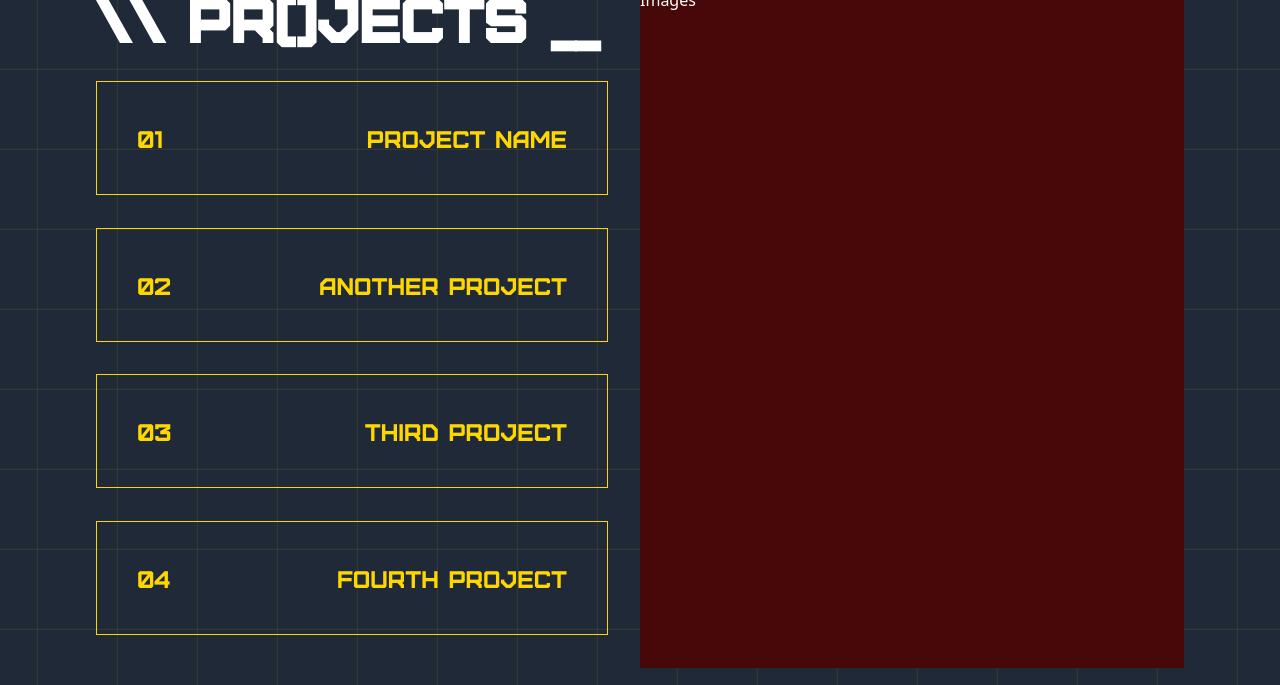
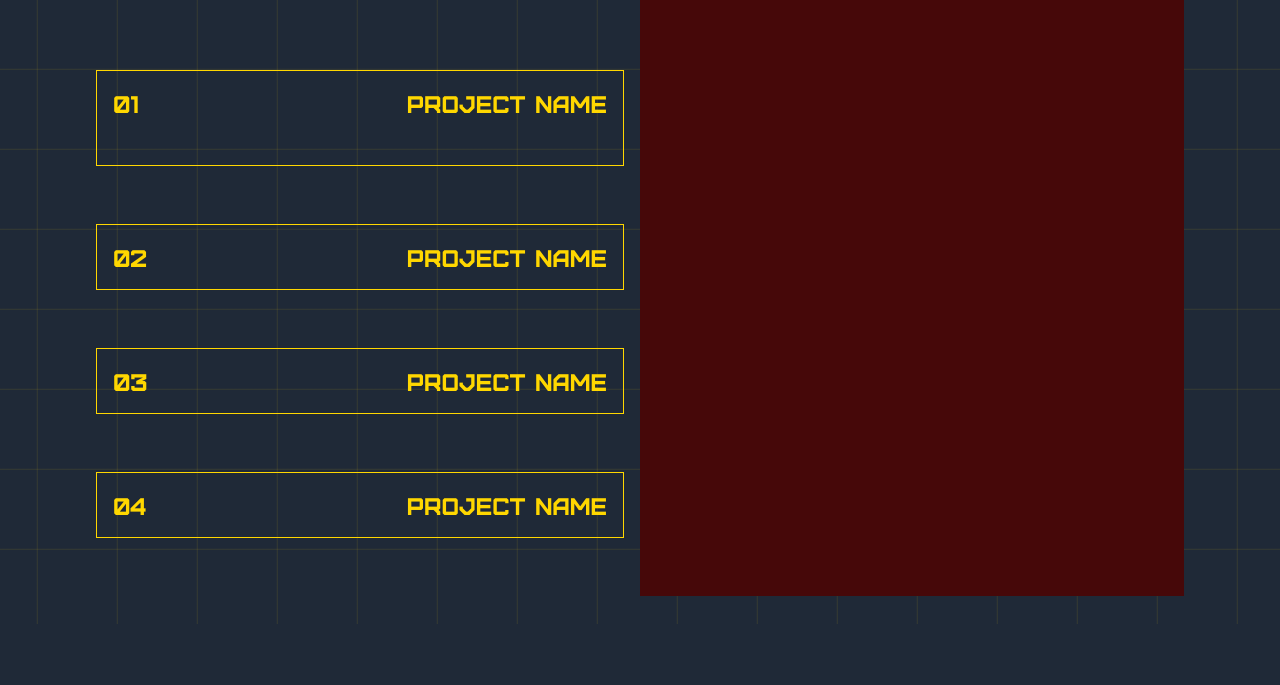
Before and after one commit to andy02chen/portfolio_site, a React (Vite) app in the folder portfolio/: page / in a window 1280 px wide. Shown: the part 1648-2333 px from the top of the page. After the commit the page ends 2272 px from the top, so only its background shows below. Built offline with nearby package versions, Linux system fonts and the light colour scheme; a web font is replaced by a local one.

Commit message:
Fixes to sections

```diff
--- a/portfolio/src/About.tsx
+++ b/portfolio/src/About.tsx
@@ -3,7 +3,7 @@ import background_img from './assets/about_me_background.jpg';
 
 export default function About() {
   return(
-    <section id="about_me" className="w-full min-h-[calc(100vh-73px)] lg:min-h-[calc(100vh-64px)]
+    <section id="about_me" className="w-full h-[calc(100vh-73px)] lg:h-[calc(100vh-64px)]
 flex items-center justify-center py-8">
       <div className="w-[85vw] h-[85vh] bg-[var(--light-blue)] border-1 border-[var(--yellow)]
       flex flex-col gap-4 3xl:gap-0">
--- a/portfolio/src/Home.tsx
+++ b/portfolio/src/Home.tsx
@@ -9,7 +9,7 @@ type HomeProps = {
 export default function Home({ setNav }: HomeProps) {
 
   return(
-    <section id='home' className="w-full min-h-[calc(100vh-73px)] lg:min-h-[calc(100vh-64px)]
+    <section id='home' className="w-full h-[calc(100vh-73px)] lg:h-[calc(100vh-64px)]
     flex flex-col lg:flex-row justify-center items-center">
       {/* Left Div */}
       <div className="w-full md:w-1/2 h-screen flex flex-1 items-center justify-center flex-col gap-4 md:gap-8 lg:gap-16
--- a/portfolio/src/Projects.tsx
+++ b/portfolio/src/Projects.tsx
@@ -14,27 +14,29 @@ export default function Projects() {
   return (
     <section
       id="projects"
-      className="w-full min-h-[calc(100vh-73px)] lg:min-h-[calc(100vh-64px)] flex items-center justify-center"
+      className="w-full h-[calc(100vh-73px)] lg:h-[calc(100vh-64px)] flex items-center justify-center"
     >
       <div className="w-[85vw] h-[85vh] flex">
         {/* Left Div */}
-        <div className="w-[50%] h-full flex flex-col">
-          <div>
+        <div className="w-[50%] h-full flex flex-col gap-4">
+          <div className="h-20">
             <h1 className="font-furore font-bold text-3xl sm:text-4xl md:text-5xl xl:text-6xl 2xl:text-7xl
             select-none">
               \\ Pr()jects __
             </h1>
           </div>
 
-          <div className="flex flex-row flex-1 gap-8">
+          <div className="flex flex-row flex-1
+          gap-4 3xl:gap-8">
             {/* Number Selector Div */}
             <div
               className={`flex flex-col justify-evenly items-center h-full font-furore text-2xl transition-all duration-500
-              ${projectSelected === null ? "w-full" : "w-[15%]"}`}
+              ${projectSelected === null ? "w-full" : "w-24"}`}
             >
               <div
-                className={`border border-[var(--yellow)] p-10 w-full cursor-pointer select-none transition-all duration-300
-                ${projectSelected === 1 ? "bg-[var(--yellow)]" : "bg-transparent hover:bg-[var(--yellow)]/10" }`}
+                className={`h-24 border border-[var(--yellow)] w-full cursor-pointer select-none transition-all duration-300
+                ${projectSelected === 1 ? "bg-[var(--yellow)]" : "bg-transparent hover:bg-[var(--yellow)]/10" }
+                p-4 2xl:p-4 3xl:p-8`}
                 onClick={() => changeProject(1)}
               >
                 <div className="flex items-center justify-between text-[var(--yellow)] transition-all duration-500">
@@ -50,8 +52,9 @@ export default function Projects() {
               </div>
 
               <div
-                className={`border border-[var(--yellow)] p-10 w-full cursor-pointer select-none transition-all duration-300
-                ${projectSelected === 2 ? "bg-[var(--yellow)]" : "bg-transparent hover:bg-[var(--yellow)]/10" }`}
+                className={`border border-[var(--yellow)] w-full cursor-pointer select-none transition-all duration-300
+                ${projectSelected === 2 ? "bg-[var(--yellow)]" : "bg-transparent hover:bg-[var(--yellow)]/10" }
+                p-4 2xl:p-4 3xl:p-8`}
                 onClick={() => changeProject(2)}
               >
                 <div className="flex items-center justify-between text-[var(--yellow)] transition-all duration-500">
@@ -61,14 +64,15 @@ export default function Projects() {
                   <h1 className={`transition-all duration-500 overflow-hidden whitespace-nowrap
                     ${projectSelected === null ? 'max-w-[500px] opacity-100' : 'max-w-0 opacity-0'}`}
                   >
-                    Another Project
+                    Project name
                   </h1>
                 </div>
               </div>
 
               <div
-                className={`border border-[var(--yellow)] p-10 w-full cursor-pointer select-none transition-all duration-300
-                ${projectSelected === 3 ? "bg-[var(--yellow)]" : "bg-transparent hover:bg-[var(--yellow)]/10" }`}
+                className={`border border-[var(--yellow)] w-full cursor-pointer select-none transition-all duration-300
+                ${projectSelected === 3 ? "bg-[var(--yellow)]" : "bg-transparent hover:bg-[var(--yellow)]/10" }
+                p-4 2xl:p-4 3xl:p-8`}
                 onClick={() => changeProject(3)}
               >
                 <div className="flex items-center justify-between text-[var(--yellow)] transition-all duration-500">
@@ -78,14 +82,15 @@ export default function Projects() {
                   <h1 className={`transition-all duration-500 overflow-hidden whitespace-nowrap
                     ${projectSelected === null ? 'max-w-[500px] opacity-100' : 'max-w-0 opacity-0'}`}
                   >
-                    Third Project
+                    Project name
                   </h1>
                 </div>
               </div>
 
               <div
-                className={`border border-[var(--yellow)] p-10 w-full cursor-pointer select-none transition-all duration-300
-                ${projectSelected === 4 ? "bg-[var(--yellow)]" : "bg-transparent hover:bg-[var(--yellow)]/10" }`}
+                className={`border border-[var(--yellow)] w-full cursor-pointer select-none transition-all duration-300
+                ${projectSelected === 4 ? "bg-[var(--yellow)]" : "bg-transparent hover:bg-[var(--yellow)]/10" }
+                p-4 2xl:p-4 3xl:p-8`}
                 onClick={() => changeProject(4)}
               >
                 <div className="flex items-center justify-between text-[var(--yellow)] transition-all duration-500">
@@ -95,7 +100,7 @@ export default function Projects() {
                   <h1 className={`transition-all duration-500 overflow-hidden whitespace-nowrap
                     ${projectSelected === null ? 'max-w-[500px] opacity-100' : 'max-w-0 opacity-0'}`}
                   >
-                    Fourth Project
+                    Project name
                   </h1>
                 </div>
               </div>
@@ -103,7 +108,7 @@ export default function Projects() {
 
             {/* Description Div */}
             <div
-              className={`transition-all duration-500 overflow-hidden flex items-center justify-center
+              className={`transition-all max-h-full duration-500 flex items-center justify-center mx-auto
                 ${projectSelected !== null
                   ? "w-[85%] max-h-full opacity-100 p-4"
                   : "w-0 opacity-0 p-0"
@@ -111,11 +116,12 @@ export default function Projects() {
             >
               <svg
                 key={projectSelected}
-                className="w-full h-auto animate-scaleIn"
+                className="w-full h-full max-h-full object-contain animate-scaleIn"
                 viewBox="0 0 675 588"
+                preserveAspectRatio="xMidYMid meet"
               >
                 <path d="M0 93V0H566L613 93H0Z" fill="#FFD700"/>
-                <rect x="2" y="92" width="671" height="472" fill="#1F2937" stroke="#FFD700" stroke-width="4"/>
+                <rect x="2" y="92" width="671" height="472" fill="#1F2937" stroke="#FFD700" strokeWidth="4"/>
                 <rect x="271" y="109" width="379" height="20" fill="white"/>
                 <rect x="245" y="111" width="15" height="15" fill="white"/>
                 <path d="M31 543L82.2381 584.642H110.24L59.0022 543H31Z" fill="white" stroke="white"/>
```
